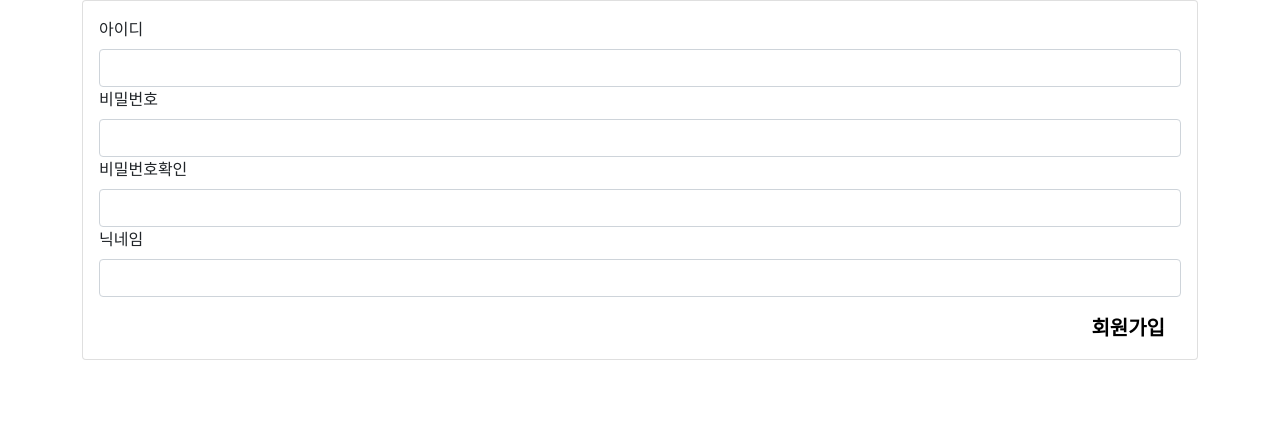
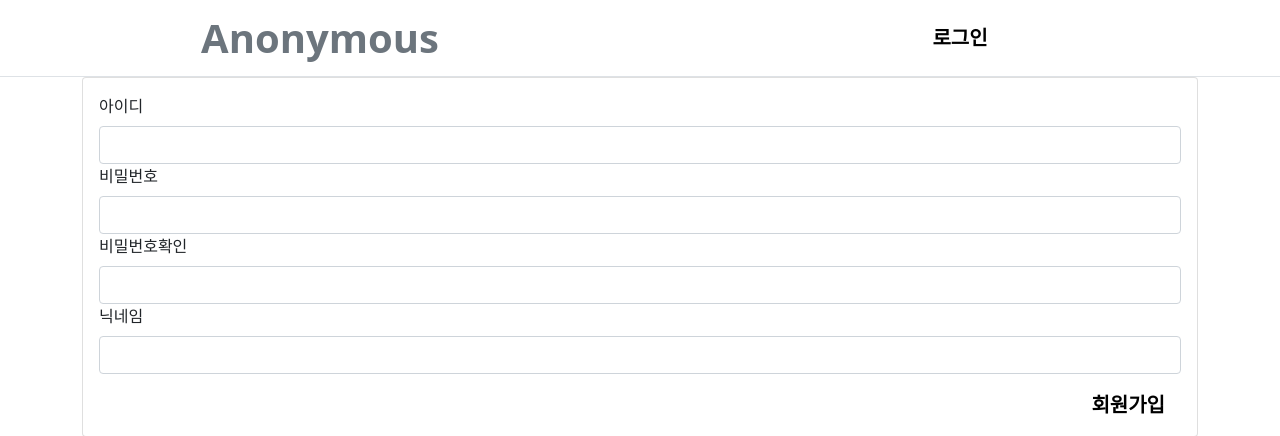
Before and after one commit to Jang-Jaewon/anonymous-board, a Django app: template templates/page/signup.html in a window 1280 px wide. Shown: the top 436 px of the page. Run offline with Django 4.2, Linux system fonts and the light colour scheme; the template is opened without the code that fills it, so the values that code supplies are empty.

Commit message:
Add: nav 추가

```diff
--- a/templates/common/base.html
+++ b/templates/common/base.html
@@ -5,7 +5,7 @@
         <link href="https://cdn.jsdelivr.net/npm/bootstrap@5.1.3/dist/css/bootstrap.min.css" rel="stylesheet" integrity="sha384-1BmE4kWBq78iYhFldvKuhfTAU6auU8tT94WrHftjDbrCEXSU1oBoqyl2QvZ6jIW3" crossorigin="anonymous">
     </head>
     <body>
-        {% comment %} {% include 'component/nav.html' %} {% endcomment %}
+        {% include 'component/nav.html' %}
         <div class="container">
             {% block content %}
             {% endblock  %}
--- a/templates/component/nav.html
+++ b/templates/component/nav.html
@@ -1,3 +1,13 @@
-<div style="background-color:red; width:100%; height:100px;">
-    Nav Test
+<div class="row text-center border-bottom py-2 align-items-center mx-0" style="width: 100%">
+    <div class="col">
+        <a class="fs-1 text-decoration-none text-secondary" style="font-weight: bold; color: #999999;" href="{% url 'board' %}">Anonymous</a>
+    </div>
+    <div class="col">
+        {% if request.user.is_authenticated %}
+            <p class="m-0">{{ request.user.nickname }}</p>
+            <a class="fs-5 text-decoration-none" style="color: red; font-weight: bold" href="{% url 'signout' %}">로그아웃</a>
+        {% else %}
+            <a class="fs-5 text-decoration-none" style="color: black;font-weight: bold" href="{% url 'signin' %}">로그인</a>
+        {% endif %}
+    </div>
 </div>
```
